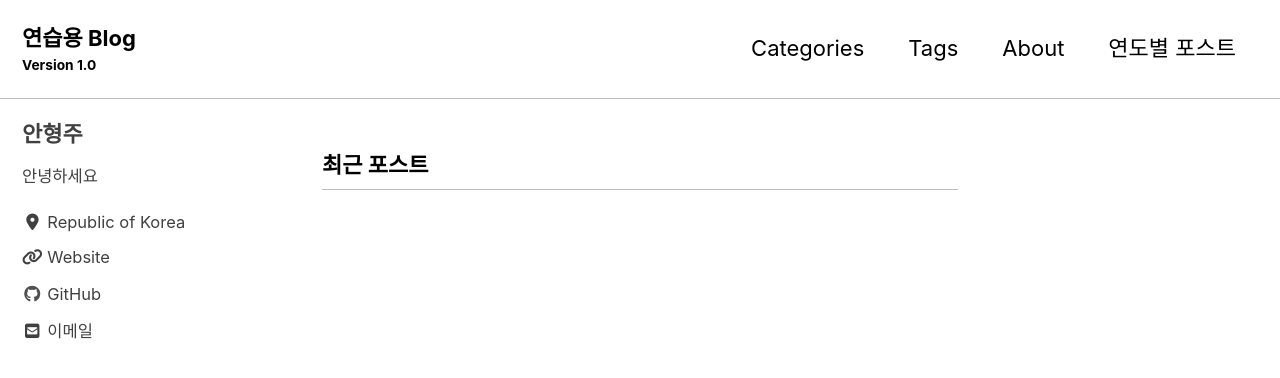
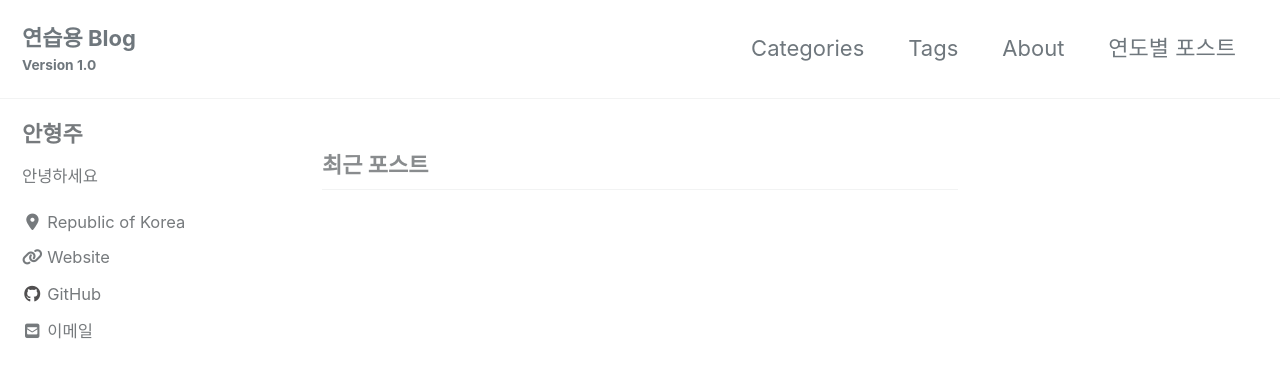
Before and after one commit to dks301/dks301.github.io, a Jekyll site: the page built from index.html, in a window 1280 px wide and 900 px high. Shown: the top 378 px of the window. Built offline with Jekyll 4.4.1, drawn with Linux system fonts in a browser that asks for light colours; cached includes are drawn as plain includes; nearby versions of some CDN libraries; the list of posts is cut into pages by our own code.

Commit message:
skin을 default로 수정

```diff
--- a/_config.yml
+++ b/_config.yml
@@ -12,7 +12,7 @@
 
 # theme                  : "minimal-mistakes-jekyll"
 # remote_theme           : "mmistakes/minimal-mistakes"
-minimal_mistakes_skin    : "contrast" # 테마 색 설정 "air", "aqua", "contrast", "dark", "dirt", "neon", "mint", "plum", "sunrise"
+minimal_mistakes_skin    : "default" # 테마 색 설정 "air", "aqua", "contrast", "dark", "dirt", "neon", "mint", "plum", "sunrise"
 
 # Site Settings
 locale                   : "ko-KR"
```
